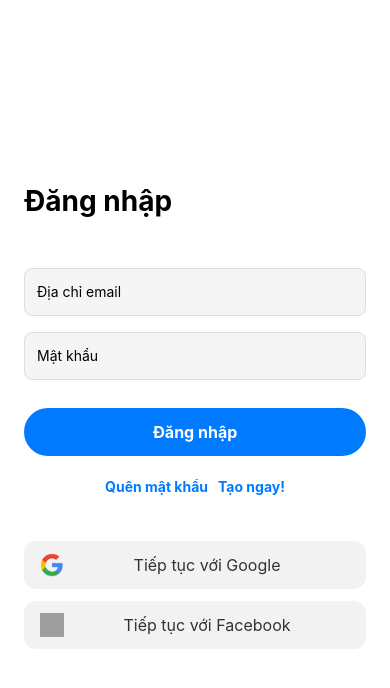
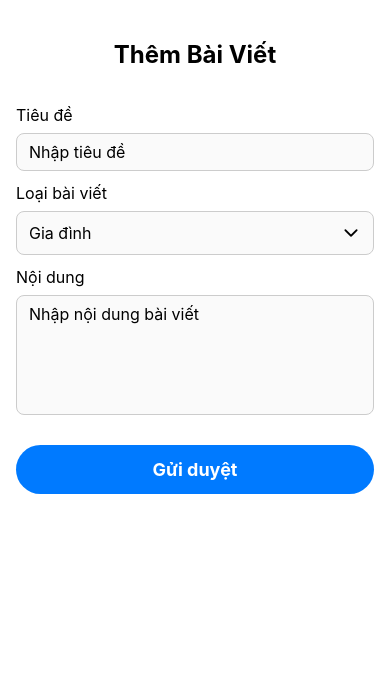
Before and after one commit to QuangVinhNguyen2004/DATT_Lich_Tre_Em, a React Native app: screen /AddPost in a window 390 px wide. Shown: the top 688 px of the page. Built offline with nearby package versions, Linux system fonts and the light colour scheme; grey boxes are pictures that could not be loaded.

Commit message:
Chỉnh sửa lại bài viết hiển thị theo điều kiện lọc và thêm bài viết mới

```diff
--- a/App.js
+++ b/App.js
@@ -15,6 +15,8 @@ import PostDetailScreen from './screens/PostdetailScreen';
 import AddPayScreen from './screens/AddPayScreen';
 import AddChildScreen from './screens/action/AddChild';
 import AddDiaryScreen from './screens/action/AddDiary';
+import AddPostScreen from './screens/action/AddPost';
+
 import { NavigationContainer } from '@react-navigation/native';
 import { createNativeStackNavigator } from '@react-navigation/native-stack';
 import { createBottomTabNavigator } from '@react-navigation/bottom-tabs';
@@ -77,6 +79,7 @@ export default function App() {
         <Stack.Screen options={{ headerShown: false }} name="Postdetail" component={PostDetailScreen} />
         <Stack.Screen options={{ headerShown: false }} name="AddChild" component={AddChildScreen} />
         <Stack.Screen options={{ headerShown: false }} name="AddDiary" component={AddDiaryScreen} />
+        <Stack.Screen options={{ headerShown: false }} name="AddPost" component={AddPostScreen} />
 
         </Stack.Navigator>
       </NavigationContainer>
--- a/screens/PostScreen.js
+++ b/screens/PostScreen.js
@@ -1,147 +1,242 @@
 import React, { useState, useEffect } from 'react';
 import {
-  View, Text, StyleSheet, ScrollView, TouchableOpacity,
-  Modal, TextInput, ActivityIndicator
+  View,
+  Text,
+  Alert,
+  StyleSheet,
+  ScrollView,
+  TouchableOpacity,
+  ActivityIndicator,
 } from 'react-native';
 import { Ionicons } from '@expo/vector-icons';
-import { useNavigation } from '@react-navigation/native';
-import { getPosts, addPost } from '../services/PostApi';
+import { useNavigation, useIsFocused } from '@react-navigation/native';
+import AsyncStorage from '@react-native-async-storage/async-storage';
 
-const filters = ['Chờ duyệt', 'Đã duyệt', 'Gia đình', 'Cộng đồng'];
+import { getPosts,deletePostByUser} from '../services/PostApi';
+
+const filters = ['Tất cả', 'Chờ duyệt', 'Đã duyệt', 'Gia đình', 'Cộng đồng'];
 
 const PostScreen = () => {
   const navigation = useNavigation();
-  const [selectedFilter, setSelectedFilter] = useState('Chờ duyệt');
-  const [modalVisible, setModalVisible] = useState(false);
-  const [category, setCategory] = useState('Cộng đồng');
-  const [content, setContent] = useState('');
-  const [status] = useState('Chờ duyệt');
-  const [createdTime] = useState(new Date().toLocaleString());
+  const isFocused = useIsFocused();
+
+  const [selectedFilter, setSelectedFilter] = useState('Tất cả');
   const [posts, setPosts] = useState([]);
   const [loading, setLoading] = useState(false);
+  const [userId, setUserId] = useState(null);
 
-  const fetchPosts = async () => {
+  // Lấy userId từ AsyncStorage
+  const loadUser = async () => {
     try {
-      setLoading(true);
-      const data = await getPosts();
-      setPosts(data);
+      const userData = await AsyncStorage.getItem('user');
+      if (userData) {
+        const user = JSON.parse(userData);
+        setUserId(user._id);
+        console.log('>> User ID:', user._id);
+      }
+    } catch (error) {
+      console.error('Lỗi lấy user:', error);
+    }
+  };
+// Gọi khi muốn xóa
+const confirmDelete = async (postId) => {
+  const userData = await AsyncStorage.getItem('user');
+  const user = JSON.parse(userData);
+
+  Alert.alert('Xác nhận', 'Bạn có chắc muốn xóa bài viết này?', [
+    { text: 'Hủy', style: 'cancel' },
+    {
+      text: 'Xóa',
+      style: 'destructive',
+      onPress: async () => {
+        try {
+          await deletePostByUser(postId, user._id);
+          Alert.alert('Đã xóa bài viết');
+          fetchPosts(); // reload lại danh sách bài viết
+        } catch (err) {
+  console.error('❌ Lỗi khi xóa bài viết:', err.response?.data || err.message);
+  Alert.alert('Lỗi', err.response?.data?.message || 'Xóa thất bại');
+}
+      },
+    },
+  ]);
+};
+  // Fetch bài viết theo filter và userId
+  const fetchPosts = async (filter, uid) => {
+    setLoading(true);
+    try {
+      const params = {};
+
+      if (filter === 'Chờ duyệt' || filter === 'Đã duyệt') {
+        params.trang_thai = filter.toLowerCase();
+        if (uid) params.user = uid;
+      } else if (filter === 'Gia đình') {
+        params.loai = 'gia đình';
+        if (uid) params.user = uid;
+      } else if (filter === 'Cộng đồng') {
+        params.loai = 'cộng đồng';
+      } // 'Tất cả' thì không filter gì
+
+      const data = await getPosts(params);
+      setPosts(data || []);
     } catch (err) {
       console.error('Lỗi lấy bài viết:', err.message);
+      setPosts([]);
     } finally {
       setLoading(false);
     }
   };
 
   useEffect(() => {
-    fetchPosts();
+    loadUser();
   }, []);
 
-  const handleAddPost = async () => {
-    try {
-      const newPost = {
-        user_id: '6852ca0f53c359e900cd2dc1', // TODO: thay bằng ID thực tế nếu cần
-        noi_dung: content,
-        loai: category.toLowerCase(),
-        trang_thai: 'chờ duyệt'
-      };
-      await addPost(newPost);
-      setContent('');
-      setModalVisible(false);
-      fetchPosts();
-    } catch (err) {
-      console.error('Lỗi thêm bài viết:', err.message);
+  useEffect(() => {
+    if (userId) {
+      fetchPosts(selectedFilter, userId);
     }
-  };
+  }, [selectedFilter, userId]);
 
-  const filteredPosts = posts.filter((post) =>
-    post.trang_thai.toLowerCase().includes(selectedFilter.toLowerCase())
-  );
+  useEffect(() => {
+    if (isFocused && userId) {
+      fetchPosts(selectedFilter, userId);
+    }
+  }, [isFocused]);
 
   return (
     <View style={styles.container}>
       <Text style={styles.title}>Bài Viết</Text>
 
-      <View style={styles.filterContainer}>
-        {filters.map((item, index) => (
+      <ScrollView
+        horizontal
+        showsHorizontalScrollIndicator={false}
+        style={styles.filterContainer}
+        contentContainerStyle={styles.filterContentContainer}
+      >
+        {filters.map((item) => (
           <TouchableOpacity
-            key={index}
-            style={[styles.filterButton, selectedFilter === item && styles.filterButtonSelected]}
+            key={item}
+            style={[
+              styles.filterButton,
+              selectedFilter === item && styles.filterButtonSelected,
+            ]}
             onPress={() => setSelectedFilter(item)}
+            activeOpacity={0.7}
           >
-            <Text style={[styles.filterText, selectedFilter === item && styles.filterTextSelected]}>
+            <Text
+              style={[
+                styles.filterText,
+                selectedFilter === item && styles.filterTextSelected,
+              ]}
+            >
               {item}
             </Text>
           </TouchableOpacity>
         ))}
-      </View>
+      </ScrollView>
 
-      <ScrollView style={styles.listContainer}>
-        {loading ? (
-          <ActivityIndicator size="large" color="#007AFF" />
-        ) : (
-          filteredPosts.map((post) => (
-            <View key={post._id} style={styles.postItem}>
-              <Ionicons name="document-text-outline" size={24} color="black" style={{ marginRight: 10 }} />
+      {loading ? (
+        <ActivityIndicator size="large" color="#007AFF" style={{ marginTop: 20 }} />
+      ) : posts.length === 0 ? (
+        <Text style={styles.emptyText}>Không có bài viết nào phù hợp.</Text>
+      ) : (
+        <ScrollView style={styles.listContainer}>
+          {posts.map((post) => (
+            <TouchableOpacity
+  key={post._id}
+  style={styles.postItem}
+
+  onPress={() => {
+    if (post.user?._id === userId) {
+      confirmDelete(post._id);
+    } else {
+      Alert.alert('Không thể xóa', 'Bạn chỉ có thể xóa bài viết của mình.');
+    }
+  }}
+>
+              <Ionicons
+                name="document-text-outline"
+                size={24}
+                color="black"
+                style={{ marginRight: 10 }}
+              />
               <View style={{ flex: 1 }}>
-                <Text style={styles.postCategory}>{post.loai}</Text>
+                <Text style={styles.postCategory}>Loại: {post.loai}</Text>
+                <Text style={styles.postTime}>Trạng thái: {post.trang_thai}</Text>
+                <Text numberOfLines={2} style={{ marginBottom: 4 }}>
+                  Nội dung: {post.noi_dung}
+                </Text>
                 <Text style={styles.postTime}>
-                  {new Date(post.createdAt).toLocaleString()}
+                  {new Date(post.createdAt || post.thoi_gian_tao).toLocaleString()}
                 </Text>
               </View>
-              <Ionicons
-                name="chevron-forward-outline"
-                size={20}
-                color="black"
-                onPress={() => navigation.navigate('Postdetail', { post })}
-              />
-            </View>
-          ))
-        )}
-      </ScrollView>
+              <Ionicons name="chevron-forward-outline" size={20} color="black" />
+            </TouchableOpacity>
+          ))}
 
-      <TouchableOpacity style={styles.addButton} onPress={() => setModalVisible(true)}>
+        </ScrollView>
+      )}
+
+      <TouchableOpacity
+        style={styles.addButton}
+        onPress={() => navigation.navigate('AddPost')}
+      >
         <Ionicons name="add" size={32} color="#fff" />
       </TouchableOpacity>
-
-      {/* Modal thêm bài viết */}
-      <Modal animationType="slide" transparent={true} visible={modalVisible}>
-        <View style={styles.modalOverlay}>
-          <View style={styles.modalContainer}>
-            <Text style={styles.modalTitle}>Thêm bài viết</Text>
-
-            <Text style={styles.modalLabel}>Loại</Text>
-            <TouchableOpacity style={styles.dropdown}>
-              <Text>{category}</Text>
-              {/* Có thể mở rộng thành dropdown real */}
-            </TouchableOpacity>
-
-            <TextInput
-              style={styles.input}
-              placeholder="Nội dung"
-              value={content}
-              onChangeText={setContent}
-              multiline
-            />
-
-            <Text style={styles.modalLabel}>Trạng thái</Text>
-            <TextInput style={styles.input} value={status} editable={false} />
-
-            <Text style={styles.modalLabel}>Thời gian tạo</Text>
-            <TextInput style={styles.input} value={createdTime} editable={false} />
-
-            <View style={styles.modalButtonContainer}>
-              <TouchableOpacity style={styles.cancelButton} onPress={() => setModalVisible(false)}>
-                <Text style={styles.buttonText}>Hủy</Text>
-              </TouchableOpacity>
-              <TouchableOpacity style={styles.addButtonModal} onPress={handleAddPost}>
-                <Text style={styles.buttonText}>Thêm</Text>
-              </TouchableOpacity>
-            </View>
-          </View>
-        </View>
-      </Modal>
     </View>
   );
 };
 
 export default PostScreen;
+
+const styles = StyleSheet.create({
+  container: { flex: 1, backgroundColor: '#fff', paddingTop: 40, paddingHorizontal: 16 },
+  title: { fontSize: 24, fontWeight: 'bold', marginBottom: 10, textAlign: 'center' },
+
+  filterContainer: {
+    maxHeight: 50,
+    marginBottom: 10,
+  },
+  filterContentContainer: {
+    paddingHorizontal: 10,
+    alignItems: 'center',
+    flexDirection: 'row',
+    flexWrap: 'nowrap',
+  },
+  filterButton: {
+    paddingHorizontal: 18,
+    paddingVertical: 8,
+    borderRadius: 20,
+    backgroundColor: '#EEE',
+    marginRight: 12,
+    minWidth: 80,
+    alignItems: 'center',
+  },
+  filterButtonSelected: {
+    backgroundColor: '#007AFF',
+  },
+  filterText: { fontSize: 14 },
+  filterTextSelected: { color: '#fff', fontWeight: 'bold' },
+
+  listContainer: { flex: 1 },
+  postItem: {
+    flexDirection: 'row',
+    alignItems: 'center',
+    backgroundColor: '#F0F0F0',
+    padding: 12,
+    borderRadius: 10,
+    marginBottom: 12,
+  },
+  postCategory: { fontWeight: 'bold', fontSize: 16 },
+  postTime: { fontSize: 12, color: '#666' },
+  emptyText: { textAlign: 'center', marginTop: 20, color: '#666' },
+  addButton: {
+    position: 'absolute',
+    bottom: 20,
+    right: 20,
+    backgroundColor: '#007AFF',
+    borderRadius: 30,
+    padding: 12,
+    elevation: 3,
+  },
+});
--- /dev/null
+++ b/screens/action/AddPost.js
@@ -0,0 +1,217 @@
+import React, { useState, useEffect } from 'react';
+import {
+  View,
+  Text,
+  StyleSheet,
+  TextInput,
+  TouchableOpacity,
+  Alert,
+  ActivityIndicator,
+  KeyboardAvoidingView,
+  Platform,
+} from 'react-native';
+import AsyncStorage from '@react-native-async-storage/async-storage';
+import { Ionicons } from '@expo/vector-icons';
+
+import { addPost } from '../../services/PostApi';
+
+const postTypes = ['Gia đình', 'Cộng đồng'];
+
+const AddPostScreen = ({ navigation }) => {
+  const [userId, setUserId] = useState(null);
+  const [title, setTitle] = useState('');
+  const [type, setType] = useState(postTypes[0]);
+  const [content, setContent] = useState('');
+  const [loading, setLoading] = useState(false);
+  const [showTypeDropdown, setShowTypeDropdown] = useState(false);
+
+  useEffect(() => {
+    const loadUser = async () => {
+      try {
+        const userData = await AsyncStorage.getItem('user');
+        if (userData) {
+          const user = JSON.parse(userData);
+          setUserId(user._id);
+        }
+      } catch (error) {
+        console.error('Lỗi lấy user:', error);
+      }
+    };
+    loadUser();
+  }, []);
+
+  const validate = () => {
+    if (!title.trim()) {
+      Alert.alert('Lỗi', 'Vui lòng nhập tiêu đề bài viết');
+      return false;
+    }
+    if (!content.trim()) {
+      Alert.alert('Lỗi', 'Vui lòng nhập nội dung bài viết');
+      return false;
+    }
+    return true;
+  };
+
+const handleAddPost = async () => {
+  if (!validate()) return;
+
+  setLoading(true);
+  try {
+    const newPost = {
+      user: userId,
+      tieu_de: title.trim(),
+      noi_dung: content.trim(),
+      loai: type,
+      trang_thai: type === 'Gia đình' ? 'đã duyệt' : 'chờ duyệt', // cập nhật trạng thái theo loại
+    };
+    console.log('>> Gửi bài viết:', newPost);
+    await addPost(newPost);
+    Alert.alert('Thành công', 'Bài viết đã được gửi duyệt');
+    navigation.goBack();
+  } catch (error) {
+    Alert.alert('Lỗi', 'Thêm bài viết thất bại');
+    console.error('Lỗi thêm bài viết:', error.message);
+  } finally {
+    setLoading(false);
+  }
+};
+
+  return (
+    <KeyboardAvoidingView
+      behavior={Platform.select({ ios: 'padding', android: null })}
+      style={styles.container}
+    >
+      <Text style={styles.title}>Thêm Bài Viết</Text>
+
+      <Text style={styles.label}>Tiêu đề</Text>
+      <TextInput
+        style={styles.input}
+        placeholder="Nhập tiêu đề"
+        value={title}
+        onChangeText={setTitle}
+        editable={!loading}
+      />
+
+      <Text style={styles.label}>Loại bài viết</Text>
+      <TouchableOpacity
+        style={styles.dropdown}
+        onPress={() => setShowTypeDropdown(!showTypeDropdown)}
+        disabled={loading}
+      >
+        <Text style={styles.dropdownText}>{type}</Text>
+        <Ionicons name="chevron-down" size={20} />
+      </TouchableOpacity>
+      {showTypeDropdown && (
+        <View style={styles.dropdownList}>
+          {postTypes.map((item) => (
+            <TouchableOpacity
+              key={item}
+              style={styles.dropdownItem}
+              onPress={() => {
+                setType(item);
+                setShowTypeDropdown(false);
+              }}
+            >
+              <Text>{item}</Text>
+            </TouchableOpacity>
+          ))}
+        </View>
+      )}
+
+      <Text style={styles.label}>Nội dung</Text>
+      <TextInput
+        style={[styles.input, styles.textArea]}
+        placeholder="Nhập nội dung bài viết"
+        value={content}
+        onChangeText={setContent}
+        multiline
+        editable={!loading}
+      />
+
+      {loading ? (
+        <ActivityIndicator size="large" color="#007AFF" style={{ marginTop: 20 }} />
+      ) : (
+        <TouchableOpacity style={styles.button} onPress={handleAddPost}>
+          <Text style={styles.buttonText}>Gửi duyệt</Text>
+        </TouchableOpacity>
+      )}
+    </KeyboardAvoidingView>
+  );
+};
+
+export default AddPostScreen;
+
+const styles = StyleSheet.create({
+  container: {
+    flex: 1,
+    paddingTop: 40,
+    paddingHorizontal: 16,
+    backgroundColor: '#fff',
+  },
+  title: {
+    fontSize: 24,
+    fontWeight: 'bold',
+    marginBottom: 24,
+    textAlign: 'center',
+  },
+  label: {
+    fontSize: 16,
+    marginBottom: 8,
+    marginTop: 12,
+  },
+  input: {
+    borderWidth: 1,
+    borderColor: '#CCC',
+    borderRadius: 8,
+    paddingHorizontal: 12,
+    paddingVertical: 8,
+    fontSize: 16,
+    backgroundColor: '#FAFAFA',
+  },
+  textArea: {
+    height: 120,
+    textAlignVertical: 'top',
+  },
+  dropdown: {
+    flexDirection: 'row',
+    justifyContent: 'space-between',
+    alignItems: 'center',
+    borderWidth: 1,
+    borderColor: '#CCC',
+    borderRadius: 8,
+    paddingHorizontal: 12,
+    paddingVertical: 10,
+    backgroundColor: '#FAFAFA',
+  },
+  dropdownText: {
+    fontSize: 16,
+  },
+  dropdownList: {
+    borderWidth: 1,
+    borderColor: '#CCC',
+    borderRadius: 8,
+    marginTop: 4,
+    backgroundColor: '#fff',
+    elevation: 3,
+    maxHeight: 140,
+  },
+  dropdownItem: {
+    paddingVertical: 10,
+    paddingHorizontal: 12,
+    borderBottomWidth: 1,
+    borderBottomColor: '#EEE',
+  },
+  button: {
+    marginTop: 30,
+    backgroundColor: '#007AFF',
+    paddingVertical: 14,
+    borderRadius: 30,
+    alignItems: 'center',
+    elevation: 3,
+  },
+  buttonText: {
+    color: '#fff',
+    fontSize: 18,
+    fontWeight: 'bold',
+  },
+});
--- a/services/PostApi.js
+++ b/services/PostApi.js
@@ -1,16 +1,26 @@
-// api/PostApi.js
-import axios from 'axios';
+import api from './api';
 
-const API = 'http://192.168.1.100:3000/api/post';
-
-// Lấy tất cả bài viết
-export const getPosts = async () => {
-  const res = await axios.get(API);
+// Lấy bài viết với filter params
+export const getPosts = async (params = {}) => {
+  const res = await api.get('/post', { params });
   return res.data;
 };
 
 // Thêm bài viết mới
 export const addPost = async (post) => {
-  const res = await axios.post(API, post);
+  try {
+    console.log('>> Gửi bài viết:', post); // Debug
+    const res = await api.post('/post', post);
+    return res.data;
+  } catch (err) {
+    console.error('❌ Lỗi khi thêm bài viết:', err.response?.data || err.message);
+    throw err;
+  }
+};
+// Xóa bài viết theo ID và user ID
+export const deletePostByUser = async (postId, userId) => {
+  const res = await api.delete(`/post/${postId}`, {
+    data: { userId },
+  });
   return res.data;
 };
```
